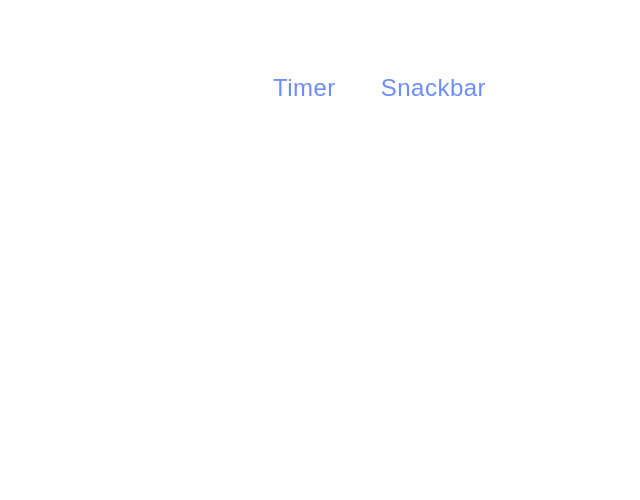
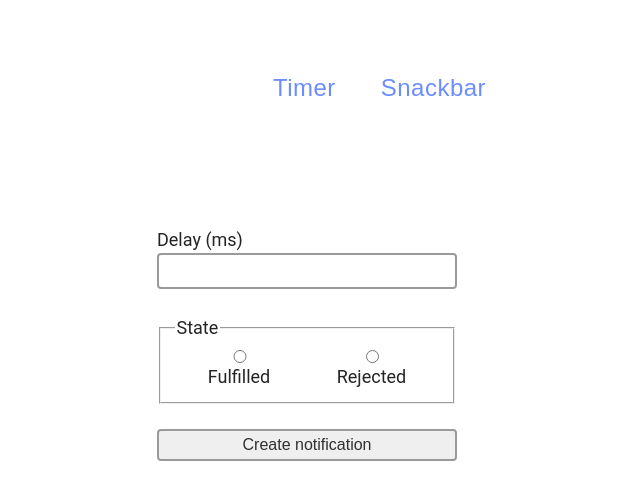
Before and after one commit to EugeniaAleks/goit-js-hw-10, a website built with Vite: page src/2-snackbar.html in a window 1280 px wide. Shown: the whole page, without its empty margins (333-973 px from the left). Built offline with nearby package versions, Linux system fonts and the light colour scheme.

Commit message:
style-promise-creator

```diff
--- a/package.json
+++ b/package.json
@@ -17,6 +17,8 @@
   "author": "Alexander Repeta <alexander.repeta@gmail.com>",
   "license": "ISC",
   "dependencies": {
+    "flatpickr": "^4.6.13",
+    "izitoast": "^1.4.0",
     "vite-plugin-full-reload": "^1.2.0",
     "vite-plugin-html-inject": "^1.1.2"
   }
--- a/src/2-snackbar.html
+++ b/src/2-snackbar.html
@@ -14,6 +14,27 @@
       highlight-curr="active"
     />
 
+    <form class="form">
+      <label>
+        Delay (ms)
+        <input type="number" name="delay" required />
+      </label>
+
+      <fieldset>
+        <legend>State</legend>
+        <label>
+          <input type="radio" name="state" value="fulfilled" required />
+          Fulfilled
+        </label>
+        <label>
+          <input type="radio" name="state" value="rejected" required />
+          Rejected
+        </label>
+      </fieldset>
+
+      <button type="submit">Create notification</button>
+    </form>
+
     <!-- <main>
       <div class="container">
         <h1 class="main-title">
--- a/src/css/base.css
+++ b/src/css/base.css
@@ -102,3 +102,42 @@ a {
 .label {
   text-transform: uppercase;
 }
+
+/* ================================= */
+
+.form {
+  display: flex;
+  gap: 25px;
+  flex-direction: column;
+  justify-content: center;
+  width: 300px;
+  margin: 100px auto;
+  font-size: 18px;
+
+  font-family: Roboto, sans-serif;
+}
+
+.form label {
+  display: flex;
+  flex-direction: column;
+}
+
+.form > label > input {
+  height: 30px;
+  border-radius: 4px;
+  border: 2px solid rgb(154, 154, 154);
+}
+
+fieldset {
+  display: flex;
+  justify-content: space-around;
+}
+
+.form button {
+  padding: 5px 15px;
+  border-radius: 4px;
+  border: 2px solid rgb(154, 154, 154);
+  font-size: 16px;
+  font-weight: 500;
+  color: rgb(48, 48, 48);
+}
--- a/src/js/2-snackbar.js
+++ b/src/js/2-snackbar.js
@@ -0,0 +1,3 @@
+'use strict';
+import iziToast from 'izitoast';
+import 'izitoast/dist/css/iziToast.min.css';
```
Also changed, not shown: src/js/1-timer.js (+19 -0 lines), 1 other file.
